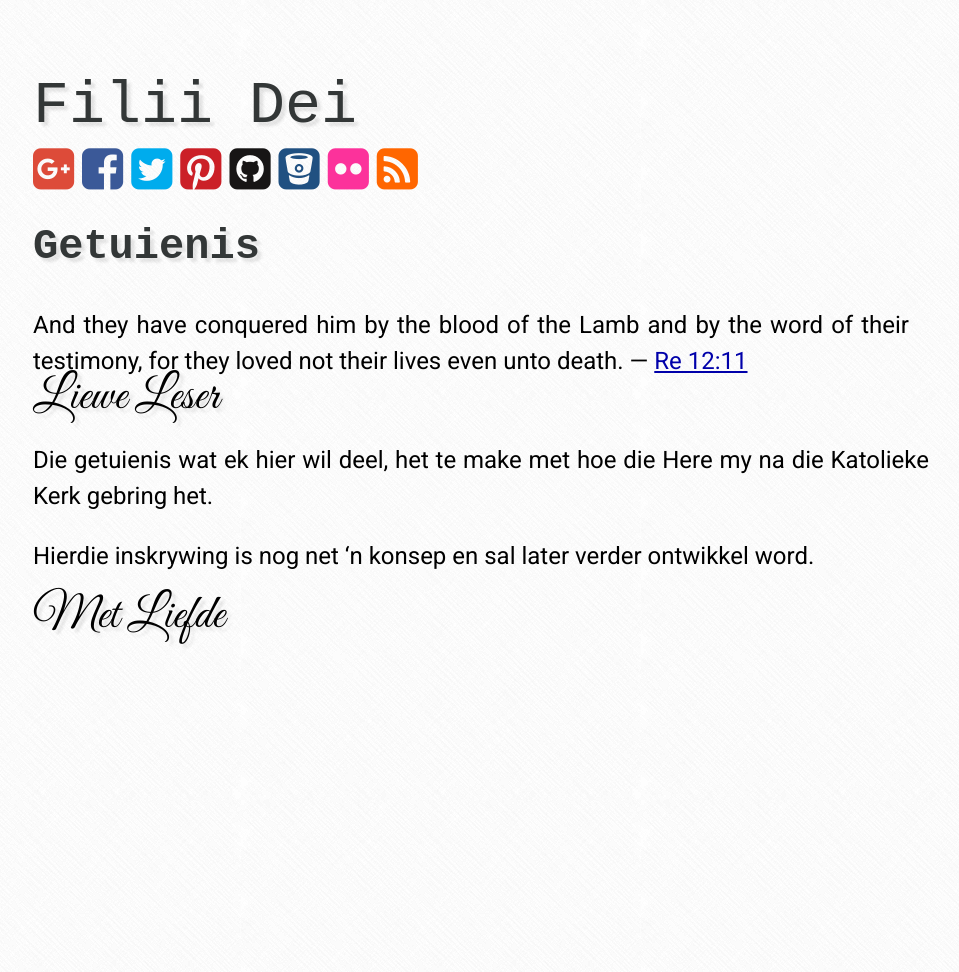
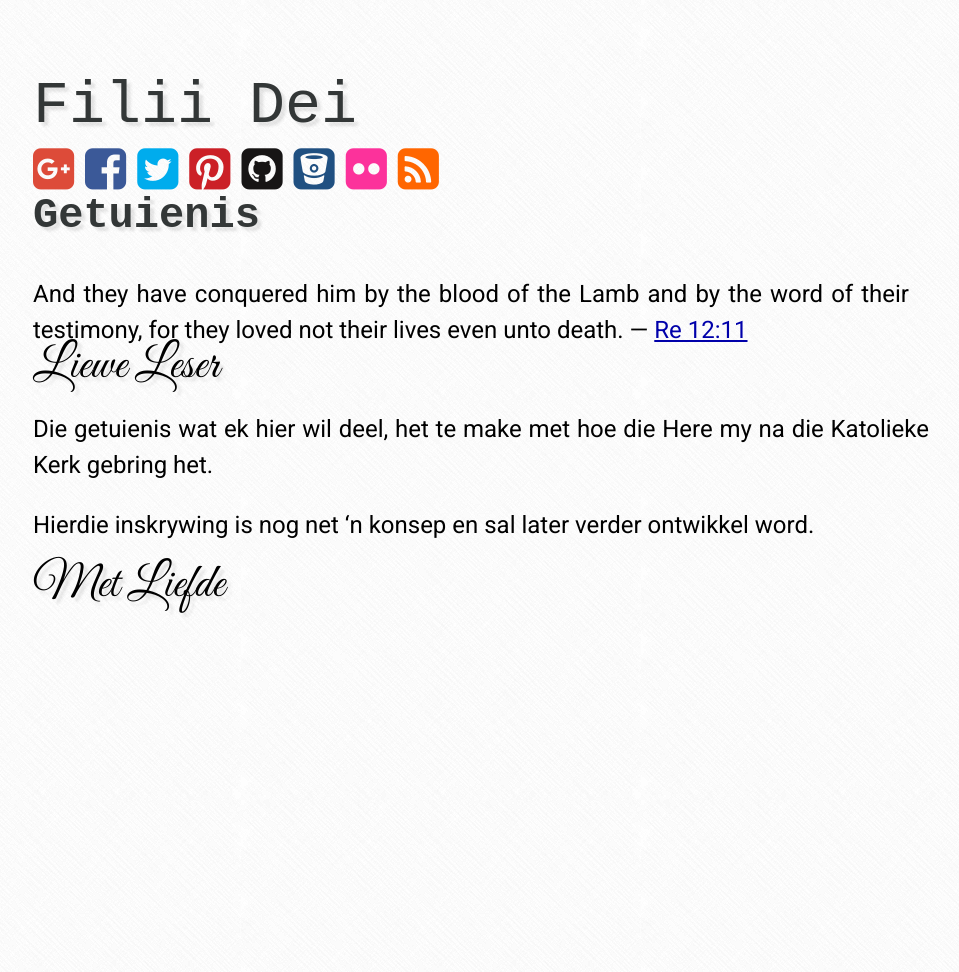
Before and after one commit to afrikatoliek/afrikatoliek.github.io, a Jekyll site: the page built from _posts/2014-11-04-getuienis.md, in a window 1280 px wide. Shown: the whole page, without its empty margins (159-1118 px from the left). Built offline with Jekyll 4.4.1, drawn with Linux system fonts in a browser that asks for light colours; nearby versions of some CDN libraries; some web fonts are replaced.

Commit message:
Tema verstellings.

```diff
--- a/_layouts/default.html
+++ b/_layouts/default.html
@@ -11,7 +11,6 @@
 <body>
   <div class="site">
     {% include body.html %}
-    <br/>
     {{ content }}
   </div>
 </html>
--- a/css/screen.css
+++ b/css/screen.css
@@ -242,7 +242,7 @@
 }
 
 .social-media i {
-  padding-right: 2px;
+  padding-right: 5px;
 }
 
 div.my-inline-left {
@@ -262,6 +262,7 @@
 .my-div-top {
   vertical-align: text-top;
   line-height: normal;
+  padding-bottom: 5px;
 }
 
 .my-span-right {
--- a/index.html
+++ b/index.html
@@ -7,7 +7,7 @@
 ---
 <div id="index">
 	<div class="my-inline-right pull-right">
-		<biblia:verseoftheday resource="rsvce" width="300" height="250" singleImage="false" theme="solid" variant="dark-green"></biblia:verseoftheday>
+		<biblia:verseoftheday resource="rsvce" width="300" height="250" singleImage="false" theme="colorbar" variant="light"></biblia:verseoftheday>
 	</div>
 	<div class="index-left">
 	{% for post in site.posts %}
```
Also changed, not shown: _includes/body.html (+4 -4 lines).
